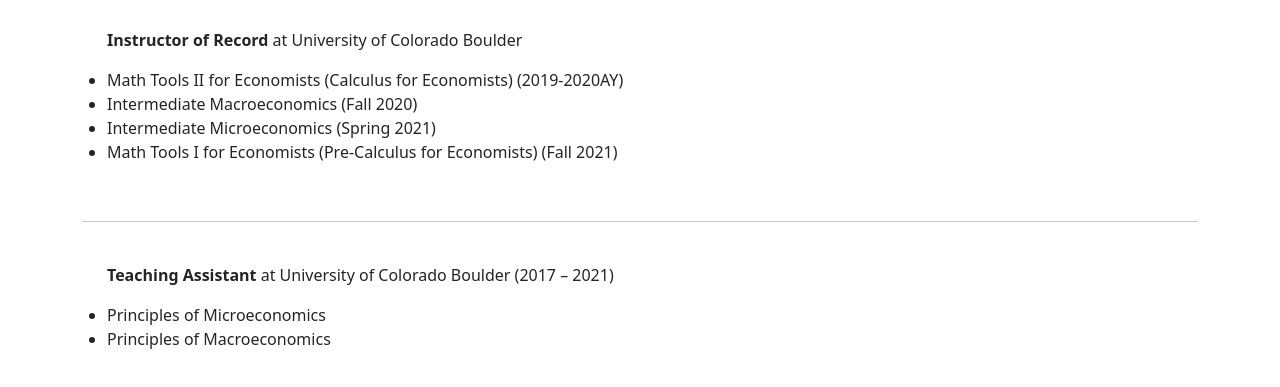
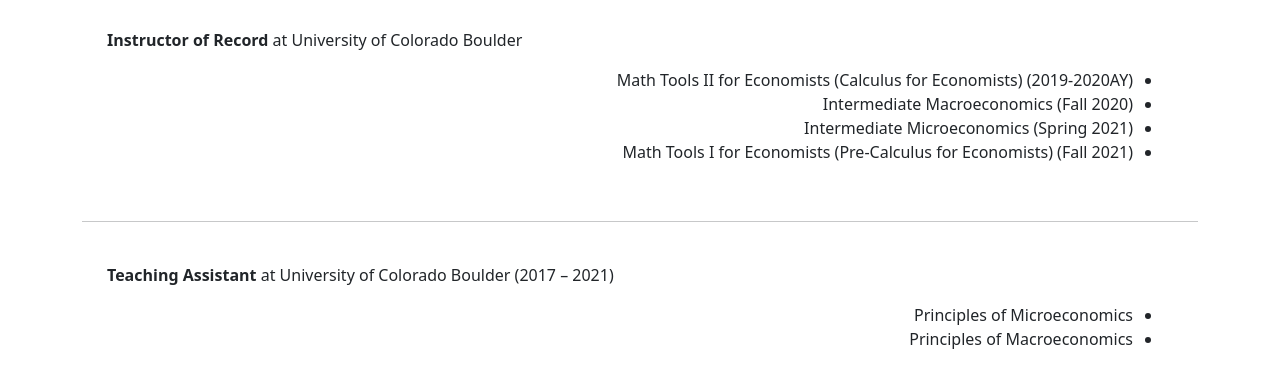
Before and after one commit to matthurtr/matthurt.github.io, a website: page teaching.html in a window 1280 px wide. Shown: the part 157-544 px from the top of the page. Drawn offline with nearby package versions, Linux system fonts and the light colour scheme.

Commit message:
Update teaching.html

```diff
--- a/teaching.html
+++ b/teaching.html
@@ -39,6 +39,7 @@
 
            <div class="row align-items-center", style="padding:25px">
                   <p> <b> Instructor of Record </b> at University of Colorado Boulder </p>
+               <div dir="rtl">
                     <ul padding-right: 30px;>
                       <li> Math Tools II for Economists (Calculus for Economists)  (2019-2020AY)</li>
                       <li> Intermediate Macroeconomics  (Fall 2020)</li>
@@ -46,15 +47,18 @@
                       <li> Math Tools I for Economists (Pre-Calculus for Economists) (Fall 2021) </li>
 
                     </ul>
+               </div>
             </div>
             <hr>
             <div class="row align-items-center", style="padding:25px">
                  <p> <b> Teaching Assistant </b> at University of Colorado Boulder   (2017 – 2021) </p>
+                <div dir="rtl">
                     <ul padding-right: 30px;>
                         <li> Principles of Microeconomics </li>
                         <li> Principles of Macroeconomics </li>
 
                     </ul>
+                </div>
             </div>
 
 
```
